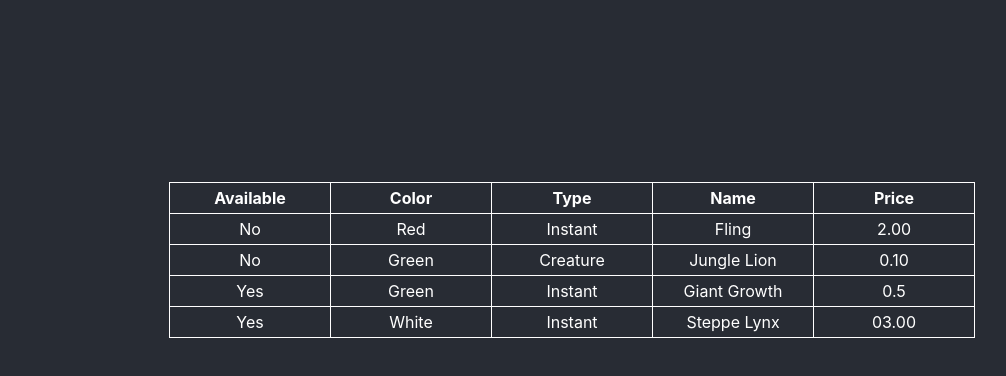
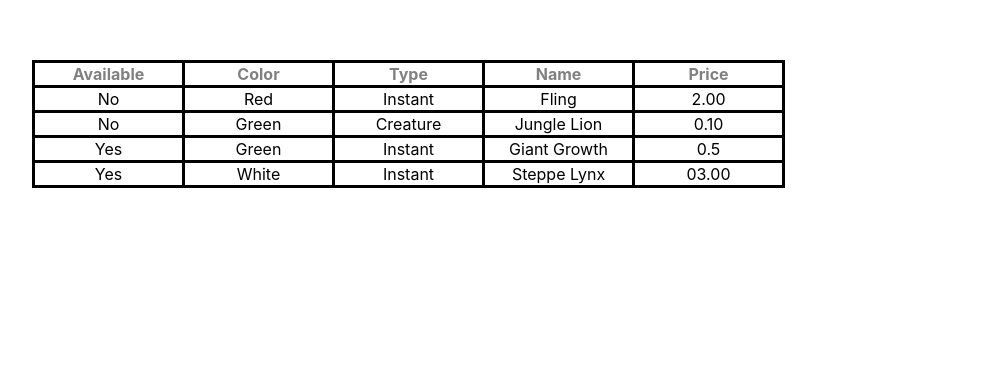
Before and after one commit to spiresheep/electric-slide-demo, a React (Create React App) app in the folder app/: page / in a window 1280 px wide. Shown: the part 140-516 px from the top of the page, without its empty margins (68-1074 px from the left). Built offline with nearby package versions, Linux system fonts and the light colour scheme.

Commit message:
Added a dummy column that slides along the table like a sliding door.

```diff
--- a/app/src/App.css
+++ b/app/src/App.css
@@ -14,25 +14,21 @@
 } */
 
 .App-header {
-  background-color: #282c34;
+  background-color: white;
   min-height: 100vh;
   display: flex;
   flex-direction: column;
   align-items: center;
   justify-content: center;
-  color: white;
+  color: black;
   flex-grow: 0;
   flex-shrink: 0;
 }
 
-.App-link {
-  color: #61dafb;
-}
-
 table, th, td {
-  border: 1px solid white;
+  box-sizing: border-box;
+  user-select: none;
   border-collapse: collapse;
-  padding: 5px;
 }
 
 table {
@@ -40,6 +36,55 @@ table {
   width: 750px;
 }
 
+th {
+  color: gray;
+  border: 3px solid black;
+}
+
 th, td {
   width: 150px;
+  border: 3px solid black;
 }
+
+.header-selected {
+  border-left: 3px solid blue !important;
+  border-right: 3px solid blue !important;
+  border-top: 3px solid blue !important;
+  border-bottom: none;
+}
+
+.td-selected {
+  border-left: 3px solid blue !important;
+  border-right: 3px solid blue !important;
+  border-top: none;
+  border-bottom: none;
+}
+
+.bottom-selected {
+  border-left: 3px solid blue !important;
+  border-right: 3px solid blue !important;
+  border-top: none;
+  border-bottom: 3px solid blue !important;
+}
+
+.rails {
+  margin-top: 200px;
+  margin-left: 100px;
+  position: relative;
+}
+
+.sliding-column-container {
+  z-index: 100;
+  table-layout:fixed;
+  width: 150px;
+  position:absolute;;
+  top:0px;
+  color: black;
+  border: 3px solid blue !important;
+}
+
+.sliding-column-table {
+  table-layout:fixed;
+  width: 150px;
+  border: none;
+}
--- a/app/src/App.tsx
+++ b/app/src/App.tsx
@@ -1,34 +1,56 @@
 import React from 'react';
 import {SlidingTable} from './sliding_table'
 import './App.css';
+import { stat } from 'fs';
 
 interface State {
-  currentIndex: number | null;
-  headerOrder: number[]
+  slidingColumn: number | null;
+  headerOrder: number[];
+  mouseStart: number;
+  mouseCurrent: number;
 }
 
 class App extends React.Component<{}, State> {
     constructor(props: {}) {
     super(props);
     this.state = {
-      currentIndex: null,
-      headerOrder: [4, 0, 1, 2, 3]
+      slidingColumn: null,
+      headerOrder: [4, 0, 1, 2, 3],
+      mouseStart: 0,
+      mouseCurrent: 0,
     };
   }
 
   public render(): JSX.Element {
     return (
       <div className="App">
-        <header className="App-header">
-          <SlidingTable
-            headerOrder={this.state.headerOrder}
-            header={headers}
-            data={data}
-            onMouseDown={(index) => {console.log(index)}}
-            onMouseUp={() => {console.log('index cleared')}}/>
-        </header>
+        <SlidingTable
+          headerOrder={this.state.headerOrder}
+          header={headers}
+          data={data}
+          slidingColumnXPosition={this.state.mouseCurrent - this.state.mouseStart}
+          slidingColumn={this.state.slidingColumn}
+          onMouseDown={this.onMouseDown}
+          onMouseUp={() => {this.setState({slidingColumn: null})}}
+          onMouseMove={this.onMouseMove}/>
       </div>
     );
+  }
+
+  private onMouseDown = (x: number, col: number) => {
+    console.log(x, col);
+    this.setState({
+      mouseCurrent: x,
+      mouseStart: x,
+      slidingColumn: col
+    });
+  }
+
+  private onMouseMove = (newCurrent: number) => {
+    console.log(newCurrent - this.state.mouseStart)
+    this.setState({
+      mouseCurrent: newCurrent
+    });
   }
 }
 
@@ -41,4 +63,6 @@ const data = [
   ['White', 'Instant', 'Steppe Lynx', '03.00', 'Yes']
 ]
 
+const column_width = 150;
+
 export default App;
--- a/app/src/sliding_table.tsx
+++ b/app/src/sliding_table.tsx
@@ -5,8 +5,12 @@ interface Properties {
   headerOrder: number[];
   header: string[];
   data: string[][];
-  onMouseDown: (index: number) => void;
+  slidingColumn: number | null;
+  //Can be negative, indicating it has slid off the table, or positive.
+  slidingColumnXPosition: number;
+  onMouseDown: (x: number, index: number) => void;
   onMouseUp: () => void;
+  onMouseMove: (newX: number) => void;
 }
 
 export class SlidingTable extends React.Component<Properties> {
@@ -16,7 +20,11 @@ export class SlidingTable extends React.Component<Properties> {
 
   public render(): JSX.Element {
     return (
+      <div className='rails'>
+        <SlidingColumn  show={this.props.slidingColumn !== null}
+          leftValue={this.props.slidingColumnXPosition}/>
         <table>
+
           <thead>
             <tr>
               {this.props.headerOrder.map(this.renderHeader)}
@@ -26,35 +34,107 @@ export class SlidingTable extends React.Component<Properties> {
             {this.props.data.map(this.renderRow)}
           </tbody>
         </table>
+      </div>
     );
   }
 
-  private renderHeader = (value: number) => {
+  public componentDidMount(): void {
+    window.addEventListener('mouseup', this.props.onMouseUp)
+    window.addEventListener('mousemove', this.onMouseMove)
+  }
+
+  public componentWillUnmount(): void {
+    window.removeEventListener('mouseup', this.props.onMouseUp)
+    window.removeEventListener('mousemove', this.onMouseMove)
+  }
+
+  private onMouseDown(event: React.MouseEvent, col: number) {
+    this.props.onMouseDown(event.clientX, col);
+  }
+
+  private onMouseMove = (event: MouseEvent) => {
+    this.props.onMouseMove(event.clientX)
+  }
+
+  private renderHeader = (col: number) => {
+    const isSlidingColumn = this.props.slidingColumn === col;
     return (
-      <th id={`${0}-${value}`} key={`${0}-${value}`}
-          onMouseDown={() => this.props.onMouseDown(value)}>
-        {this.props.header[value]}
+      <th id={`${0}-${col}`} key={`${0}-${col}`}
+          className={isSlidingColumn ? 'header-selected ' : ''}
+          onMouseDown={(event) => this.onMouseDown(event, col)}>
+        {this.props.slidingColumn === col? '' :this.props.header[col]}
       </th>);
   }
 
   private renderRow = (row_data: string[], row: number) => {
     return (
       <tr id={`${row}`} key={`${row}`}>
-        {this.props.headerOrder.map(value => {
-          const id= `${row}-${value}`
+        {this.props.headerOrder.map(col => {
+          const id= `${row}-${col}`
+          const isSlidingColumn = this.props.slidingColumn === col;
+          const isBottomRow = row === 3;
+          const className = (() => {
+            if(isBottomRow && isSlidingColumn) {
+              return 'bottom-selected'
+            } else if (isSlidingColumn) {
+              return 'td-selected'
+            } else {
+              return ''
+            }
+          })();
           return (
-            <td id={`${row}-${value}`} key={`${row}-${value}`}>
-              {row_data[value]}
+            <td id={`${row}-${col}`} key={`${row}-${col}`}
+              className={className}>
+              {this.props.slidingColumn === col? '' : row_data[col]}
             </td>);
         })}
       </tr>);
   }
 
-  public componentDidMount(): void {
-    window.addEventListener('mouseup', this.props.onMouseUp)
+  private getStyle =(row: number, column: number) => {
+    if('hidden') {
+      return
+    } else if('highlighetd'){
+      return
+    } else {
+      return
+    }
   }
 
-  public componentWillUnmount(): void {
-    window.removeEventListener('mouseup', this.props.onMouseUp)
+
+}
+
+interface SlidingColProperties {
+  leftValue: number;
+  show: boolean;
+}
+
+class SlidingColumn extends React.Component<SlidingColProperties> {
+  constructor(props: SlidingColProperties) {
+    super(props);
+  }
+
+  public render(): JSX.Element {
+    if(!this.props.show) {
+      return <div style={{display: 'none'}}/>
+    }
+    return (
+      <div className='sliding-column-container' style={{left: this.props.leftValue}}>
+        <table className='sliding-column-table '>
+          <thead>
+            <tr>
+              <th>
+              {'header'}
+              </th>
+            </tr>
+          </thead>
+          <tbody>
+            <tr><td>Some data</td></tr>
+            <tr><td> Some data</td></tr>
+            <tr><td> Some data</td></tr>
+            <tr><td> Some data</td></tr>
+          </tbody>
+        </table>
+      </div>);
   }
 }
```
Lines whose indentation alone changed are shown as unchanged.
